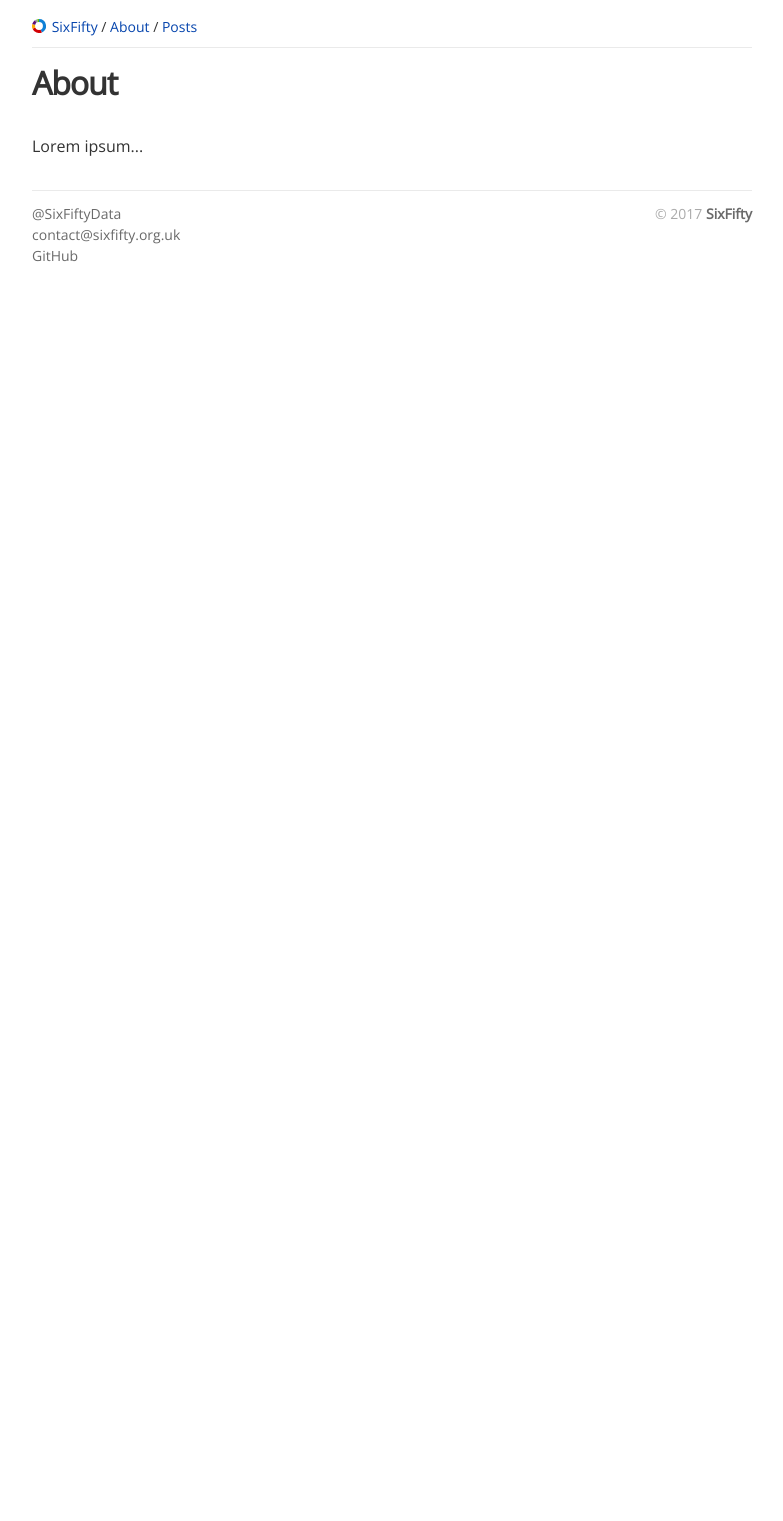
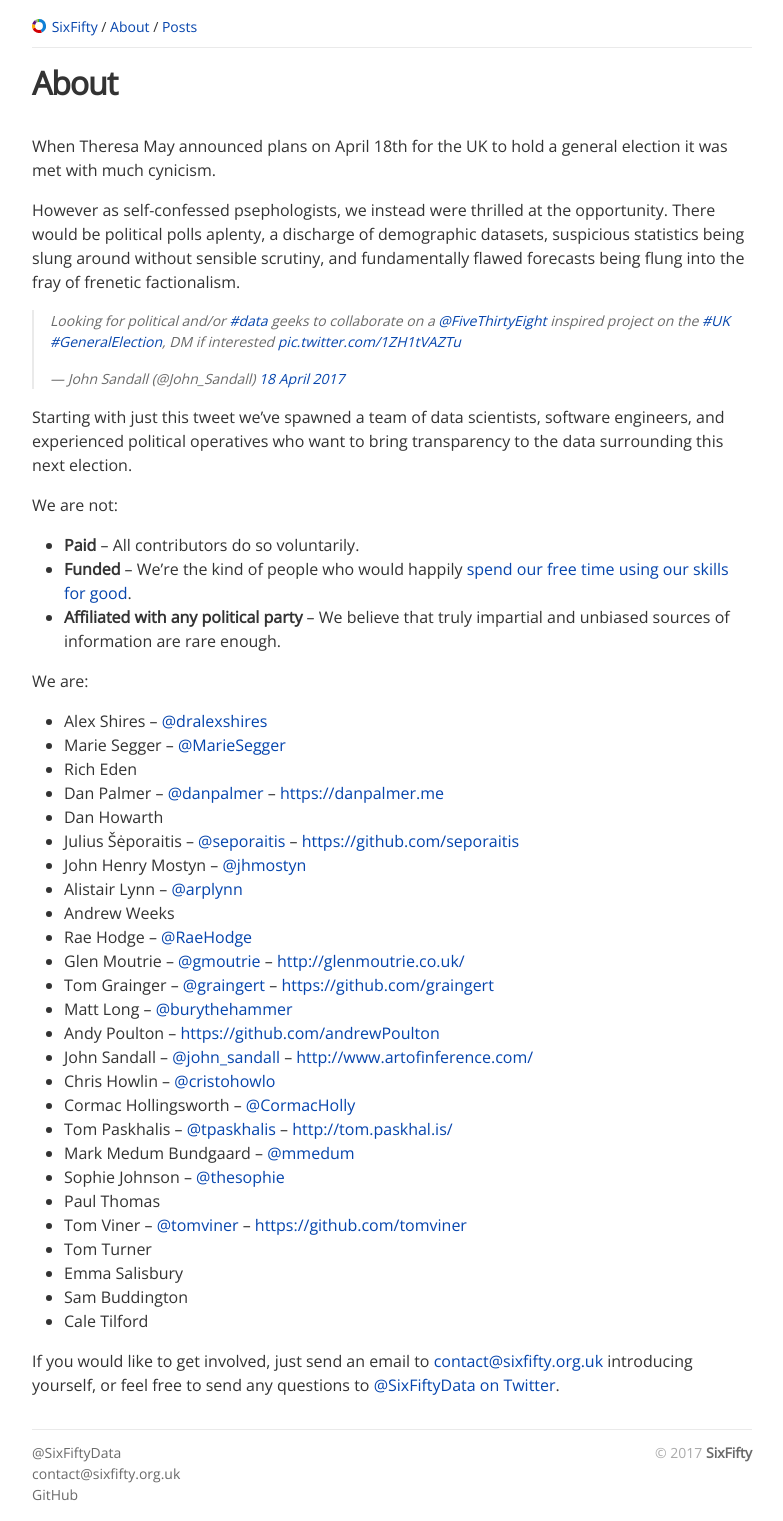
Before and after one commit to six50/sixfifty, a Jekyll site: the page built from pages/about.md, in a window 1280 px wide. Shown: the whole page, without its empty margins (8-791 px from the left). Built offline with Jekyll 4.4.1, drawn with Linux system fonts in a browser that asks for light colours; comment, search, counter and statistics services are not loaded; before the commit the page ends 900 px from its top, so only the background shows below that.

Commit message:
Merge branch 'about'

```diff
--- /dev/null
+++ b/_data/contributors.yaml
@@ -0,0 +1,53 @@
+# Alphabetical
+contributors:
+  - name: Sam Buddington
+  - name: Mark Medum Bundgaard
+    twitter: mmedum
+  - name: Rich Eden
+  - name: Tom Grainger
+    twitter: graingert
+    website: https://github.com/graingert
+  - name: Rae Hodge
+    twitter: RaeHodge
+  - name: Cormac Hollingsworth
+    twitter: CormacHolly
+  - name: Dan Howarth
+  - name: Chris Howlin
+    twitter: cristohowlo
+  - name: Sophie Johnson
+    twitter: thesophie
+  - name: Matt Long
+    twitter: burythehammer
+  - name: Alistair Lynn
+    twitter: arplynn
+  - name: John Henry Mostyn
+    twitter: jhmostyn
+  - name: Glen Moutrie
+    twitter: gmoutrie
+    website: http://glenmoutrie.co.uk/
+  - name: Dan Palmer
+    twitter: danpalmer
+    website: https://danpalmer.me
+  - name: Tom Paskhalis
+    twitter: tpaskhalis
+    website: http://tom.paskhal.is/
+  - name: Andy Poulton
+    website: https://github.com/andrewPoulton
+  - name: Emma Salisbury
+  - name: John Sandall
+    twitter: john_sandall
+    website: http://www.artofinference.com/
+  - name: Marie Segger
+    twitter: MarieSegger
+  - name: Julius Šėporaitis
+    twitter: seporaitis
+    website: https://github.com/seporaitis
+  - name: Alex Shires
+    twitter: dralexshires
+  - name: Cale Tilford
+  - name: Paul Thomas
+  - name: Tom Turner
+  - name: Tom Viner
+    twitter: tomviner
+    website: https://github.com/tomviner
+  - name: Andrew Weeks
--- a/_includes/head.html
+++ b/_includes/head.html
@@ -8,4 +8,5 @@
   <link rel="canonical" href="{{ page.url | replace:'index.html','' | prepend: site.baseurl | prepend: site.url }}">
   <link rel="alternate" type="application/rss+xml" title="{{ site.title }}" href="{{ "/feed.xml" | prepend: site.baseurl | prepend: site.url }}">
   {% include social_tags.html %}
+  {% include third_party.html %}
 </head>
--- a/_includes/intro.html
+++ b/_includes/intro.html
@@ -1,3 +1,3 @@
 <p class="site-intro">
-  Lorem ipsum...
+  We're a team of data scientists, engineers and political experts, dedicated to bringing a rigorous, data-oriented, and impartial view to the 2017 UK general election.
 </p>
--- /dev/null
+++ b/_includes/third_party.html
@@ -0,0 +1 @@
+<script async defer src="//platform.twitter.com/widgets.js" charset="utf-8"></script>
--- a/_js/index.js
+++ b/_js/index.js
@@ -3,7 +3,10 @@ import 'reactive-elements';
 
 import Logo from './logo';
 import ConstituencyMap from './constituency_map';
+import randomiseLists from './randomise_lists';
 
+
+randomiseLists();
 
 document.registerReact('sixfifty-logo', Logo);
 document.registerReact('sixfifty-map', ConstituencyMap);
--- a/pages/about.md
+++ b/pages/about.md
@@ -4,4 +4,32 @@ title: About
 permalink: /about
 ---
 
-{% include intro.html %}
+When Theresa May announced plans on April 18th for the UK to hold a general election it was met with much cynicism.
+
+However as self-confessed psephologists, we instead were thrilled at the opportunity. There would be political polls aplenty, a discharge of demographic datasets, suspicious statistics being slung around without sensible scrutiny, and fundamentally flawed forecasts being flung into the fray of frenetic factionalism.
+
+<blockquote class="twitter-tweet" data-cards="hidden" data-lang="en-gb"><p lang="en" dir="ltr">Looking for political and/or <a href="https://twitter.com/hashtag/data?src=hash">#data</a> geeks to collaborate on a <a href="https://twitter.com/FiveThirtyEight">@FiveThirtyEight</a> inspired project on the <a href="https://twitter.com/hashtag/UK?src=hash">#UK</a> <a href="https://twitter.com/hashtag/GeneralElection?src=hash">#GeneralElection</a>, DM if interested <a href="https://t.co/1ZH1tVAZTu">pic.twitter.com/1ZH1tVAZTu</a></p>&mdash; John Sandall (@John_Sandall) <a href="https://twitter.com/John_Sandall/status/854286620064976896">18 April 2017</a></blockquote>
+
+Starting with just this tweet we've spawned a team of data scientists, software engineers, and experienced political operatives who want to bring transparency to the data surrounding this next election.
+
+We are not:
+
+- **Paid** – All contributors do so voluntarily.
+- **Funded** – We're the kind of people who would happily [spend our free time using our skills for good][datakind].
+- **Affiliated with any political party** – We believe that truly impartial and unbiased sources of information are rare enough.
+
+We are:
+<ul class="randomise">
+    {% for contributor in site.data.contributors.contributors %}
+        <li>
+            {{ contributor.name }}
+            {% if contributor.twitter %} – <a href="https://twitter.com/{{ contributor.twitter }}">@{{ contributor.twitter }}</a>{% endif %}
+            {% if contributor.website %} – <a href="{{ contributor.website }}">{{ contributor.website }}</a>{% endif %}
+        </li>
+    {% endfor %}
+</ul>
+
+If you would like to get involved, just send an email to [contact@sixfifty.org.uk](mailto:contact@sixfifty.org.uk) introducing yourself, or feel free to send any questions to [@SixFiftyData on Twitter](https://twitter.com/SixFiftyData).
+
+
+[datakind]: http://www.datakind.org/chapters/datakind-uk
```
Also changed, not shown: _js/randomise_lists.js (added, +8 -0 lines), assets/index.js, images/logo-transparent.png (added).
